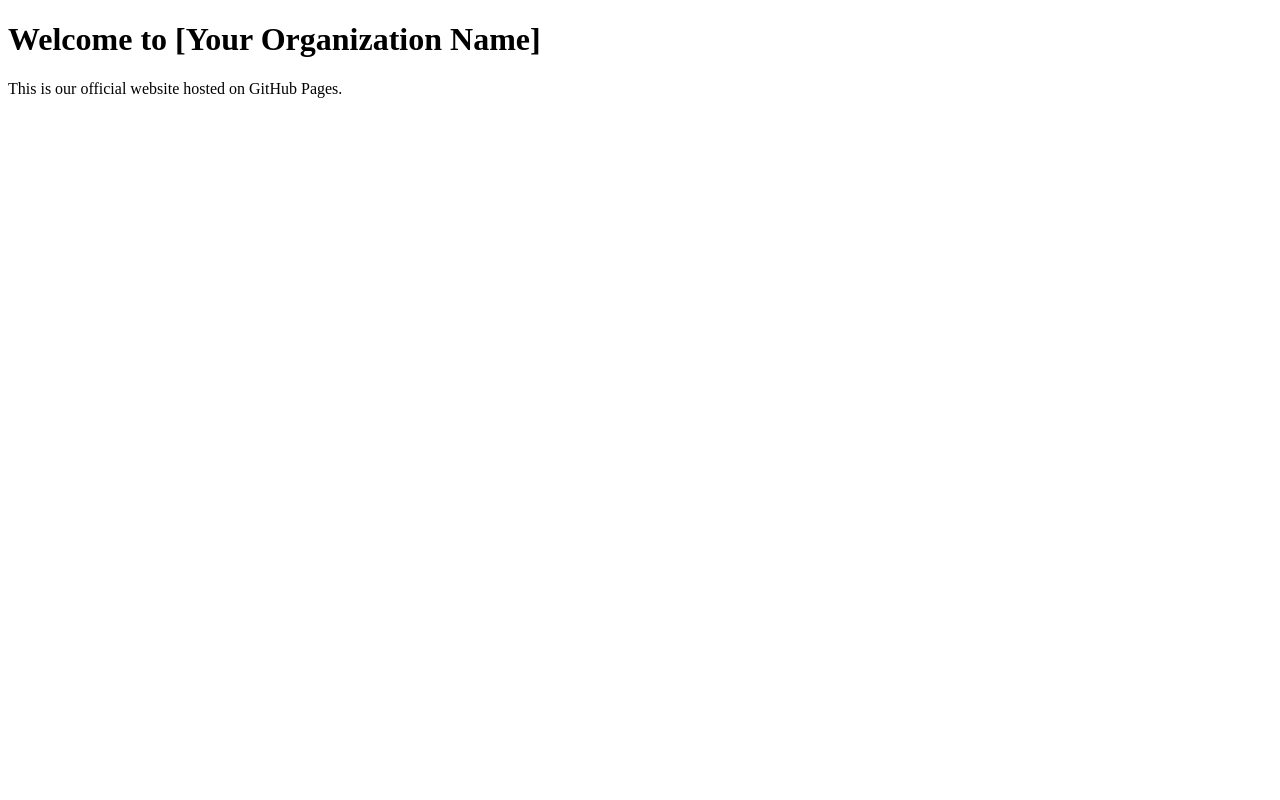
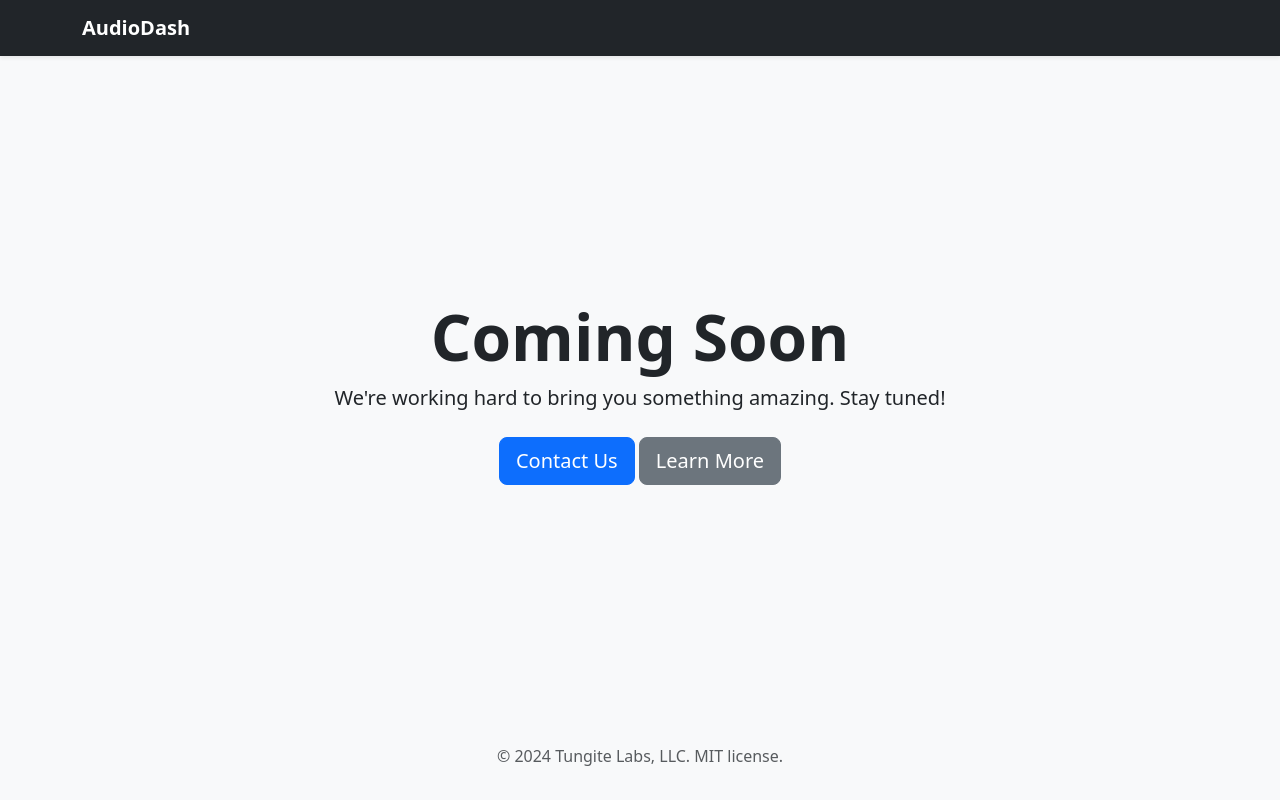
Before and after one commit to AudioDash/audiodash.github.io, a plain HTML site: page index.html in a window 1280 px wide. Drawn offline with nearby package versions, Linux system fonts and the light colour scheme.

Commit message:
Add basic bootstrap coming soon page

```diff
--- a/index.html
+++ b/index.html
@@ -3,10 +3,36 @@
 <head>
     <meta charset="UTF-8">
     <meta name="viewport" content="width=device-width, initial-scale=1.0">
-    <title>Welcome to Our Organization</title>
+    <title>Coming Soon - AudioDash</title>
+    <!-- Bootstrap 5 CSS -->
+    <link href="https://cdn.jsdelivr.net/npm/bootstrap@5.3.2/dist/css/bootstrap.min.css" rel="stylesheet">
 </head>
-<body>
-    <h1>Welcome to [Your Organization Name]</h1>
-    <p>This is our official website hosted on GitHub Pages.</p>
+<body class="d-flex flex-column vh-100 bg-light">
+    <!-- Navbar -->
+    <nav class="navbar navbar-expand-lg navbar-dark bg-dark shadow-sm">
+        <div class="container">
+            <a class="navbar-brand fw-bold" href="#">AudioDash</a>
+        </div>
+    </nav>
+
+    <!-- Main Content -->
+    <div class="d-flex align-items-center justify-content-center flex-grow-1 text-center">
+        <div>
+            <h1 class="display-3 fw-bold">Coming Soon</h1>
+            <p class="lead">We're working hard to bring you something amazing. Stay tuned!</p>
+            <div class="mt-4">
+                <a href="mailto:joe@tungite.com" class="btn btn-primary btn-lg">Contact Us</a>
+                <a href="https://github.com/AudioDash/AudioDash" class="btn btn-secondary btn-lg">Learn More</a>
+            </div>
+        </div>
+    </div>
+
+    <!-- Footer (optional) -->
+    <footer class="text-center py-3">
+        <p class="text-muted">&copy; 2024 Tungite Labs, LLC. MIT license.</p>
+    </footer>
+
+    <!-- Bootstrap 5 JS (optional) -->
+    <script src="https://cdn.jsdelivr.net/npm/bootstrap@5.3.2/dist/js/bootstrap.bundle.min.js"></script>
 </body>
 </html>
```
